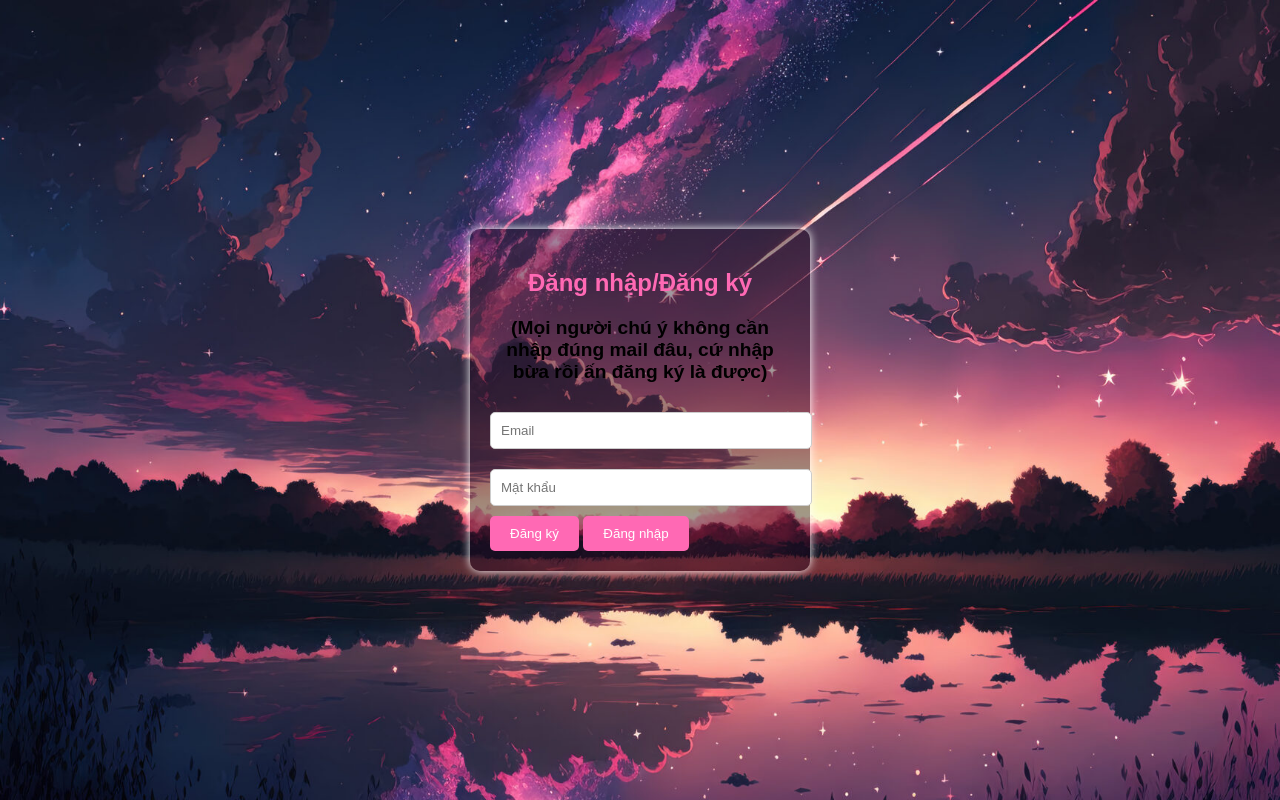
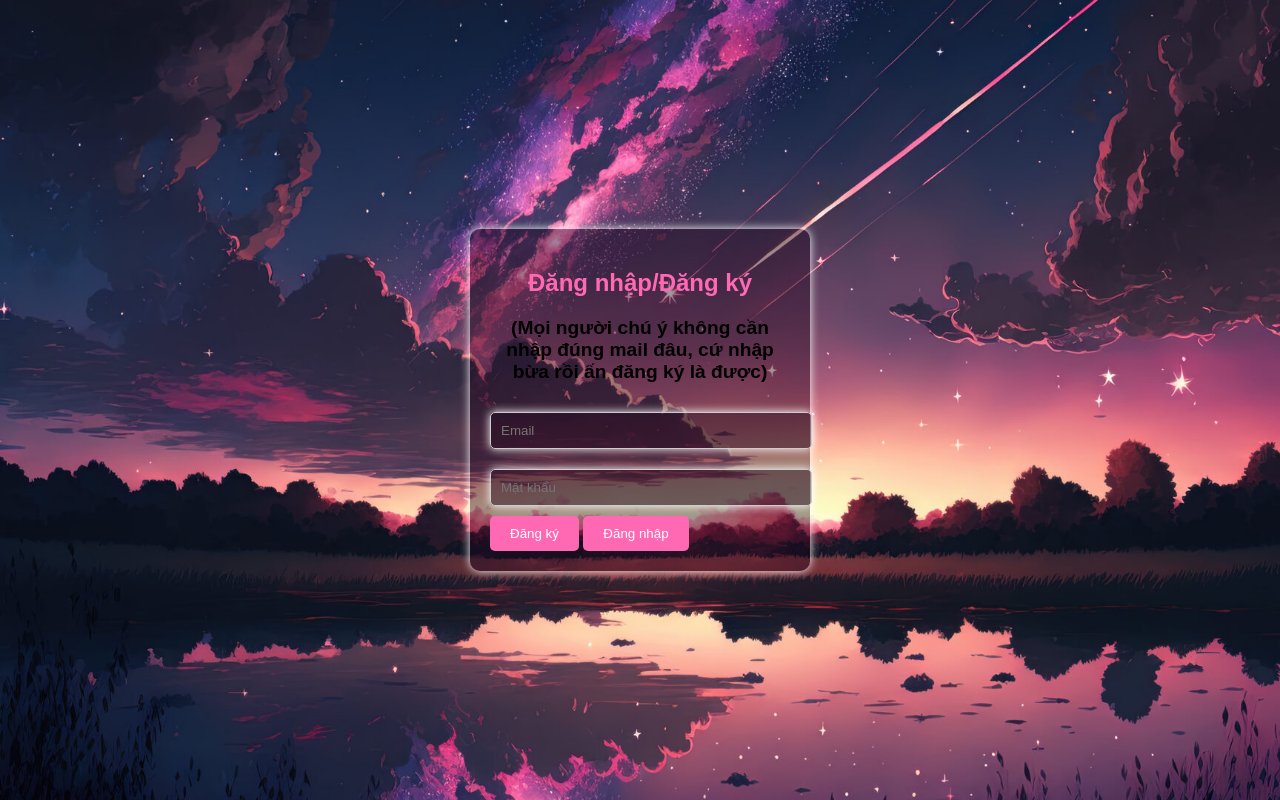
Before and after one commit to hoductoan-svip/mes-fake, a website: page public/index.html in a window 1280 px wide. Drawn offline with nearby package versions, Linux system fonts and the light colour scheme; no server answers.

Commit message:
Update style.css

```diff
--- a/public/style.css
+++ b/public/style.css
@@ -30,6 +30,8 @@ input {
     margin: 10px 0;
     border: 1px solid #ccc;
     border-radius: 5px;
+    background-color: rgba(26, 2, 26, 0.4);
+    box-shadow: 0 0 10px rgba(255, 255, 255, 1);
 }
 
 button {
```
